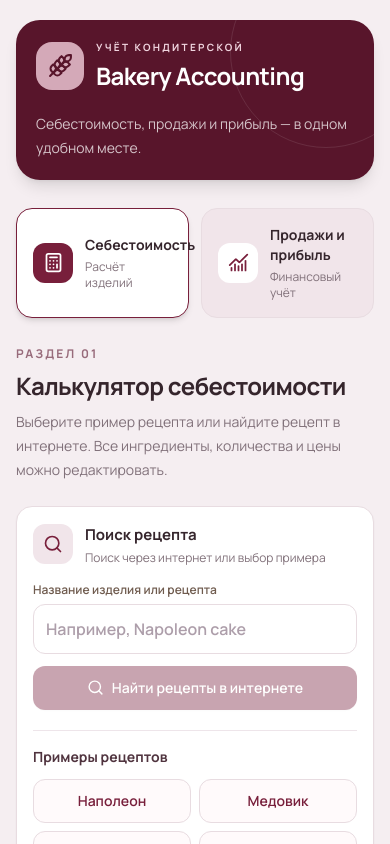
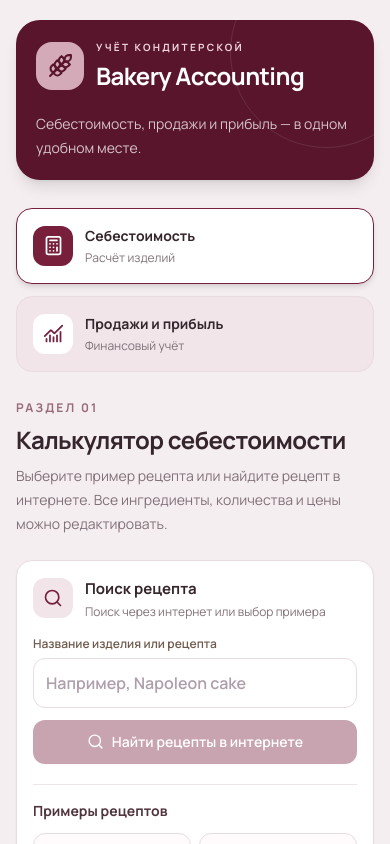
Before and after one commit to edilmurodovich-eng/bakery-accounting, a Next.js app: page / in a window 390 px wide. Shown: the top 844 px of the page. Built offline with nearby package versions, Linux system fonts and the light colour scheme.

Commit message:
Update page.tsx

```diff
--- a/app/page.tsx
+++ b/app/page.tsx
@@ -847,7 +847,7 @@ export default function Home() {
           </div>
         </header>
 
-        <nav className="mb-7 grid min-w-0 grid-cols-2 gap-3">
+        <nav className="mb-7 grid min-w-0 grid-cols-1 gap-3 sm:grid-cols-2">
           <button
             onClick={() => {
               setTab("cost");
```
